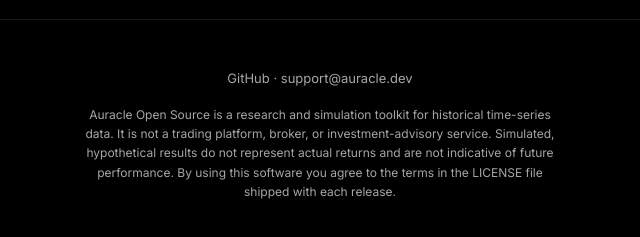
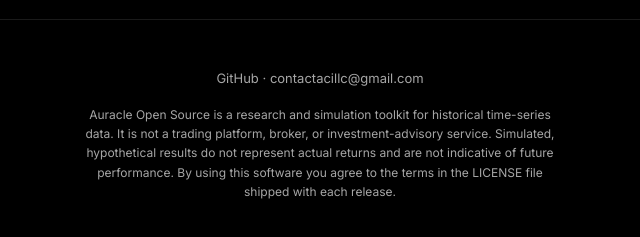
Before and after one commit to SiixQuant/auracle-opensource, a plain HTML site: page index.html in a window 1280 px wide. Shown: the part 4621-4858 px from the top of the page, 320-960 px from the left. Drawn offline with Linux system fonts and the light colour scheme; a web font is replaced by a local one.

Commit message:
fix: real support email in footer (was placeholder)

```diff
--- a/index.html
+++ b/index.html
@@ -636,7 +636,7 @@
     <a href="https://github.com/SiixQuant/auracle-installer"
        target="_blank" rel="noopener">GitHub</a>
     &middot;
-    <a href="mailto:support@auracle.dev">support@auracle.dev</a>
+    <a href="mailto:contactacillc@gmail.com">contactacillc@gmail.com</a>
   </p>
   <p class="disclaimer">
     Auracle Open Source is a research and simulation toolkit for historical
```
